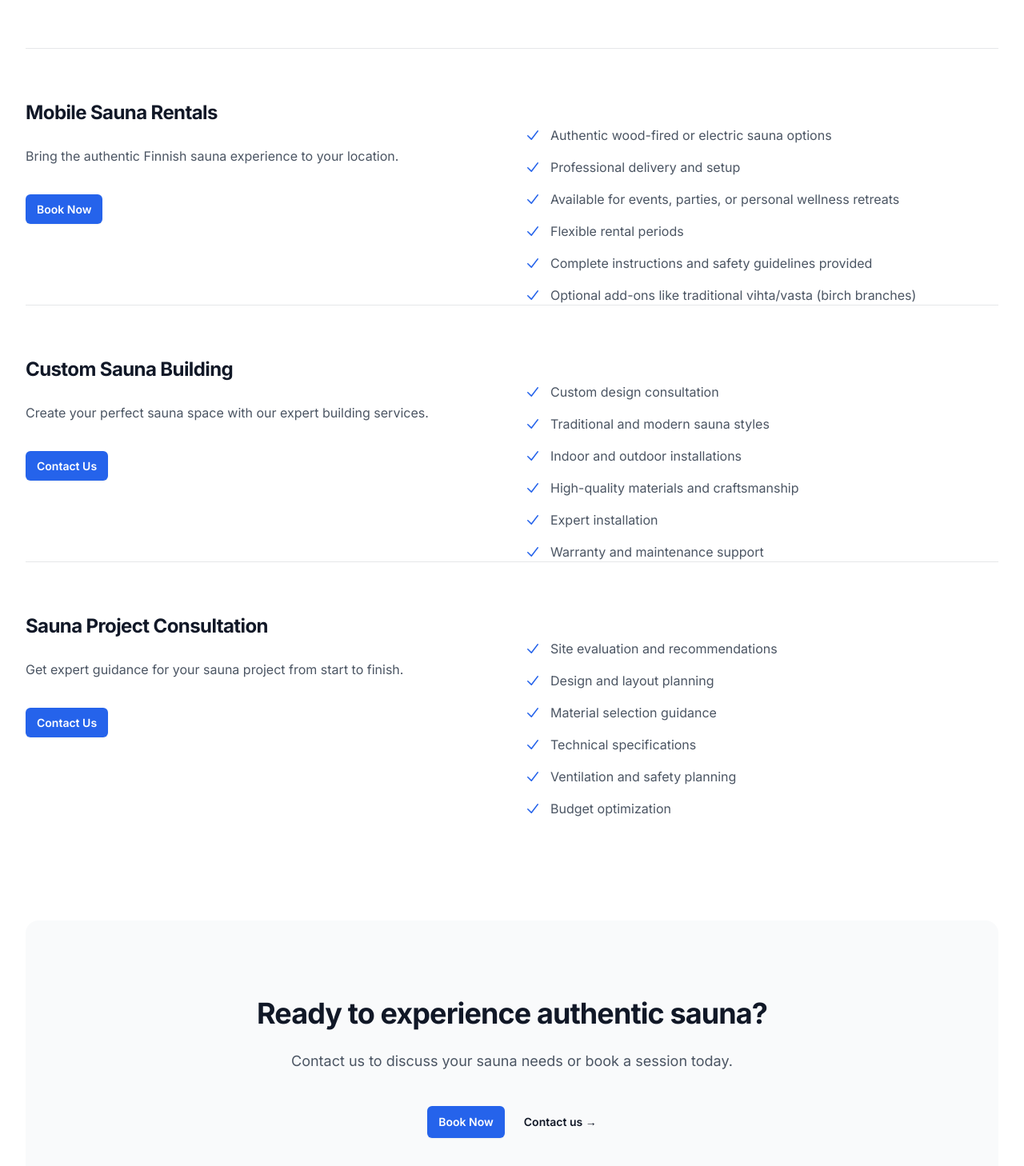
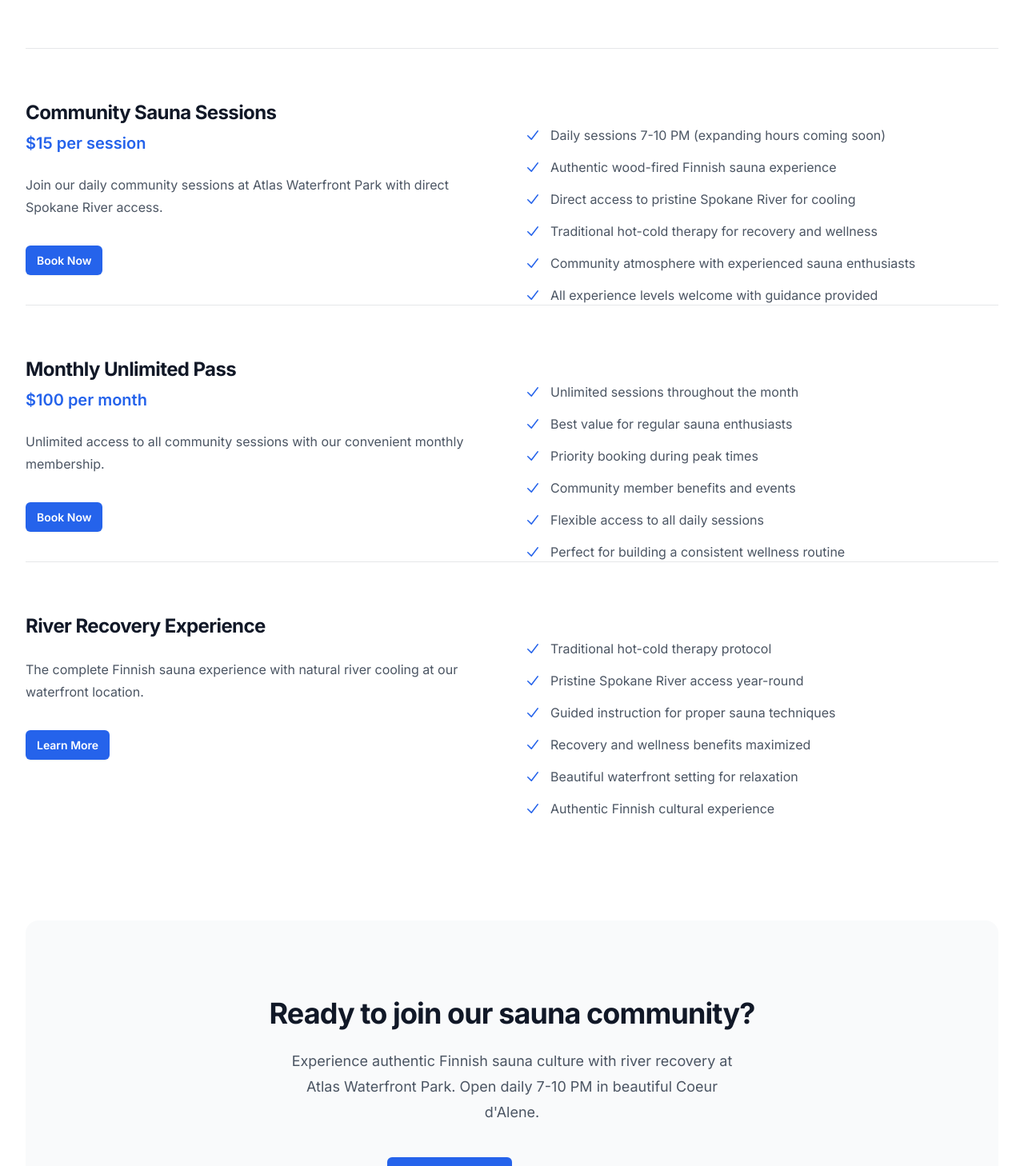
Before and after one commit to bbags1/pnwsauna, a Next.js app: page /services in a window 1280 px wide. Shown: the part 440-1898 px from the top of the page at 80% size. Built offline with nearby package versions, Linux system fonts and the light colour scheme.

Commit message:
Transform website to Atlas Waterfront Park permanent location - Updated all content to emphasize community sessions at Atlas Waterfront Park, Spokane River access, daily 7-10 PM hours,  sessions and  monthly passes

```diff
--- a/src/app/about/page.tsx
+++ b/src/app/about/page.tsx
@@ -43,17 +43,16 @@ export default function About() {
               and connection with both nature and each other.
             </p>
             <p className="mt-6 text-lg leading-8 text-gray-600">
-              Returning to the Pacific Northwest, we saw the perfect environment to nurture this tradition.
-              The region's natural beauty, outdoor lifestyle, and community-minded spirit aligned perfectly
-              with the essence of Nordic sauna culture. We founded PNW Sauna with a vision to create
-              authentic sauna experiences that bring people together and promote wellness in our corner
-              of the world.
+              Returning to the Pacific Northwest, we found the perfect location at Atlas Waterfront Park
+              in Coeur d'Alene. With direct access to the pristine Spokane River and surrounded by Idaho's
+              natural beauty, we established our permanent sauna community where traditional Finnish
+              hot-cold therapy comes alive.
             </p>
             <p className="mt-6 text-lg leading-8 text-gray-600">
-              Based in Coeur d'Alene, Idaho, we're dedicated to sharing the transformative power of
-              traditional sauna practices. Whether it's through our mobile sauna rentals, custom builds,
-              or community events, our mission is to foster connections and well-being, one sauna
-              session at a time.
+              Our daily community sessions from 7-10 PM create a welcoming space for recovery, wellness,
+              and connection. Whether you're seeking post-workout recovery, stress relief, or simply the
+              joy of authentic sauna culture with river cooling, our Atlas Waterfront location offers
+              the complete Finnish experience in Idaho's most beautiful setting.
             </p>
           </div>
           <div className="mx-auto mt-16 flex max-w-2xl sm:mt-24 lg:ml-10 lg:mr-0 lg:mt-0 lg:max-w-none lg:flex-none xl:ml-32">
@@ -133,20 +132,20 @@ export default function About() {
         </div>
         <div className="mx-auto max-w-2xl text-center">
           <h2 className="text-3xl font-bold tracking-tight text-white sm:text-4xl">
-            Experience the Magic of Sauna
+            Experience Sauna & River Recovery
           </h2>
           <p className="mx-auto mt-6 max-w-xl text-lg leading-8 text-gray-300">
-            Join us in building a vibrant sauna community in the Pacific Northwest.
+            Join our vibrant community at Atlas Waterfront Park. Daily sessions 7-10 PM with direct Spokane River access.
           </p>
           <div className="mt-10 flex items-center justify-center gap-x-6">
             <Link
               href="https://flutterwbdev.azurewebsites.net/#/tenantDetails?tenantName=PNW_Sauna_LLC"
               className="rounded-md bg-white px-3.5 py-2.5 text-sm font-semibold text-gray-900 shadow-sm hover:bg-gray-100 focus-visible:outline focus-visible:outline-2 focus-visible:outline-offset-2 focus-visible:outline-white"
             >
-              Book a Session
+              Book Session - $15
             </Link>
             <Link href="/contact" className="text-sm font-semibold leading-6 text-white">
-              Contact us <span aria-hidden="true">→</span>
+              Visit our location <span aria-hidden="true">→</span>
             </Link>
           </div>
         </div>
--- a/src/app/contact/page.tsx
+++ b/src/app/contact/page.tsx
@@ -57,10 +57,10 @@ export default function Contact() {
                 <div className="aspect-[1155/678] w-[72.1875rem] bg-gradient-to-br from-blue-100 to-blue-800 opacity-20" />
               </div>
             </div>
-            <h2 className="text-3xl font-bold tracking-tight text-gray-900">Get in Touch</h2>
+            <h2 className="text-3xl font-bold tracking-tight text-gray-900">Visit Our Sauna</h2>
             <p className="mt-6 text-lg leading-8 text-gray-600">
-              Have questions about our services? Want to book a sauna session or discuss a custom build?
-              We're here to help you experience authentic Finnish sauna culture.
+              Join us at our permanent location at Atlas Waterfront Park for daily community sauna sessions.
+              Experience authentic Finnish sauna culture with direct Spokane River access for traditional hot-cold therapy.
             </p>
             <dl className="mt-10 space-y-4 text-base leading-7 text-gray-600">
               <div className="flex gap-x-4">
@@ -70,7 +70,16 @@ export default function Contact() {
                     <path strokeLinecap="round" strokeLinejoin="round" d="M2.25 21h19.5m-18-18v18m10.5-18v18m6-13.5V21M6.75 6.75h.75m-.75 3h.75m-.75 3h.75m3-6h.75m-.75 3h.75m-.75 3h.75M6.75 21v-3.375c0-.621.504-1.125 1.125-1.125h2.25c.621 0 1.125.504 1.125 1.125V21M3 3h12m-.75 4.5H21m-3.75 3.75h.008v.008h-.008v-.008zm0 3h.008v.008h-.008v-.008zm0 3h.008v.008h-.008v-.008z" />
                   </svg>
                 </dt>
-                <dd>Coeur d'Alene, Idaho</dd>
+                <dd>Atlas Waterfront Park<br />2411 N Atlas Rd, Coeur d'Alene, ID 83814</dd>
+              </div>
+              <div className="flex gap-x-4">
+                <dt className="flex-none">
+                  <span className="sr-only">Hours</span>
+                  <svg className="h-7 w-6 text-gray-400" fill="none" viewBox="0 0 24 24" strokeWidth="1.5" stroke="currentColor" aria-hidden="true">
+                    <path strokeLinecap="round" strokeLinejoin="round" d="M12 6v6h4.5m4.5 0a9 9 0 11-18 0 9 9 0 0118 0z" />
+                  </svg>
+                </dt>
+                <dd>Daily 7-10 PM<br /><span className="text-sm text-gray-500">Expanding hours coming soon</span></dd>
               </div>
               <div className="flex gap-x-4">
                 <dt className="flex">
@@ -92,7 +101,7 @@ export default function Contact() {
                 href="https://flutterwbdev.azurewebsites.net/#/tenantDetails?tenantName=PNW_Sauna_LLC"
                 className="rounded-md bg-blue-600 px-3.5 py-2.5 text-sm font-semibold text-white shadow-sm hover:bg-blue-500 focus-visible:outline focus-visible:outline-2 focus-visible:outline-offset-2 focus-visible:outline-blue-600"
               >
-                Book Now
+                Book Session - $15
               </Link>
             </div>
           </div>
--- a/src/app/page.tsx
+++ b/src/app/page.tsx
@@ -7,27 +7,27 @@ import VideoPlayer from '@/components/VideoPlayer'
 
 const services = [
   {
-    name: 'Mobile Sauna Rentals',
-    description: 'Experience authentic Finnish sauna at your location. Perfect for events, parties, or personal wellness retreats.',
-    href: '/services#rentals',
+    name: 'Community Sauna Sessions',
+    description: 'Join our daily community sessions at our permanent location overlooking the Spokane River. Perfect for recovery and relaxation.',
+    href: '/services#community',
     imageSrc: '/images/IMG_2089.jpg',
+  },
+  {
+    name: 'Monthly Unlimited Pass',
+    description: 'Unlimited access to our community sessions with a convenient monthly membership. Best value for regular sauna enthusiasts.',
+    href: '/services#membership',
+    imageSrc: '/images/IMG_2082.jpg',
+  },
+  {
+    name: 'River Recovery Experience',
+    description: 'Cool off naturally in the pristine Spokane River after your sauna session for the ultimate Finnish recovery experience.',
+    href: '/services#recovery',
+    imageSrc: '/images/IMG_2087.jpg',
   },
   {
     name: 'Custom Sauna Building',
     description: 'From design to construction, we create custom saunas tailored to your space and preferences.',
     href: '/contact',
-    imageSrc: '/images/IMG_2082.jpg',
-  },
-  {
-    name: 'Sauna Consultation',
-    description: 'Expert guidance for your sauna project, ensuring authentic design and optimal functionality.',
-    href: '/contact',
-    imageSrc: '/images/IMG_2087.jpg',
-  },
-  {
-    name: 'Public Events',
-    description: 'Join our community events and experience the social and health benefits of traditional sauna culture.',
-    href: '/events',
     imageSrc: '/images/IMG_2083.jpg',
   },
 ]
@@ -43,19 +43,19 @@ export default function Home() {
             <div className="mx-auto max-w-2xl">
               <div className="max-w-lg">
                 <h1 className="mt-10 text-4xl font-bold tracking-tight text-gray-900 sm:text-6xl">
-                  Experience Authentic Finnish Sauna in Idaho
+                  Experience Authentic Finnish Sauna at Atlas Waterfront Park
                 </h1>
                 <p className="mt-6 text-lg leading-8 text-gray-600">
-                  PNW Sauna brings the authentic Finnish sauna experience to Coeur d'Alene and surrounding areas.
-                  Whether you're looking to rent a mobile sauna, build your own, or join our community events,
-                  we're here to share the transformative power of traditional sauna culture.
+                  Join our vibrant sauna community at our permanent location in Coeur d'Alene. Open daily 7-10 PM
+                  with direct access to the Spokane River for traditional hot-cold therapy. Experience the
+                  transformative power of authentic Finnish sauna culture in Idaho's most beautiful setting.
                 </p>
                 <div className="mt-10 flex items-center gap-x-6">
                   <Link
                     href="https://flutterwbdev.azurewebsites.net/#/tenantDetails?tenantName=PNW_Sauna_LLC"
                     className="rounded-md bg-blue-600 px-3.5 py-2.5 text-sm font-semibold text-white shadow-sm hover:bg-blue-500 focus-visible:outline focus-visible:outline-2 focus-visible:outline-offset-2 focus-visible:outline-blue-600"
                   >
-                    Book Now
+                    Book Session - $15
                   </Link>
                   <Link href="/services" className="text-sm font-semibold leading-6 text-gray-900">
                     Learn more <span aria-hidden="true">→</span>
@@ -72,10 +72,10 @@ export default function Home() {
         <div className="mx-auto max-w-2xl lg:text-center">
           <h2 className="text-base font-semibold leading-7 text-blue-600">Our Services</h2>
           <p className="mt-2 text-3xl font-bold tracking-tight text-gray-900 sm:text-4xl">
-            Everything you need for your sauna experience
+            Community Sauna Experience
           </p>
           <p className="mt-6 text-lg leading-8 text-gray-600">
-            From mobile rentals to custom builds, we provide comprehensive sauna services in the Pacific Northwest.
+            Located at Atlas Waterfront Park with direct Spokane River access for the complete Finnish sauna experience.
           </p>
         </div>
         <div className="mx-auto mt-16 grid max-w-2xl grid-cols-1 gap-x-8 gap-y-8 sm:mt-20 lg:mx-0 lg:max-w-none lg:grid-cols-2">
@@ -105,19 +105,20 @@ export default function Home() {
         </div>
         <div className="mx-auto max-w-7xl px-6 lg:px-8">
           <div className="mx-auto max-w-2xl lg:text-center">
-            <h2 className="text-base font-semibold leading-7 text-blue-400">The PNW Sauna Experience</h2>
+            <h2 className="text-base font-semibold leading-7 text-blue-400">Atlas Waterfront Park</h2>
             <p className="mt-2 text-3xl font-bold tracking-tight text-white sm:text-4xl">
-              Authentic Finnish Sauna Culture
+              Sauna & River Recovery
             </p>
             <p className="mt-6 text-lg leading-8 text-gray-300">
-              Experience the traditional Finnish sauna ritual, promoting wellness, relaxation, and community in the heart of Idaho.
+              Experience authentic Finnish hot-cold therapy with direct access to the pristine Spokane River.
+              Open daily 7-10 PM for community sessions in Idaho's most beautiful waterfront setting.
             </p>
             <div className="mt-10 flex items-center justify-center gap-x-6">
               <Link
-                href="/gallery"
+                href="/about"
                 className="text-sm font-semibold leading-6 text-blue-200 hover:text-blue-100"
               >
-                View our gallery <span aria-hidden="true">→</span>
+                Our location <span aria-hidden="true">→</span>
               </Link>
             </div>
           </div>
@@ -135,19 +136,19 @@ export default function Home() {
         </div>
         <div className="mx-auto max-w-7xl px-6 py-24 sm:py-32 lg:flex lg:items-center lg:justify-between lg:px-8">
           <h2 className="text-3xl font-bold tracking-tight text-white sm:text-4xl">
-            Ready to experience authentic sauna?
+            Ready for authentic sauna & river recovery?
             <br />
-            Book your session today.
+            Join us daily 7-10 PM at Atlas Waterfront Park.
           </h2>
           <div className="mt-10 flex items-center gap-x-6 lg:mt-0 lg:flex-shrink-0">
             <Link
               href="https://flutterwbdev.azurewebsites.net/#/tenantDetails?tenantName=PNW_Sauna_LLC"
               className="rounded-md bg-white px-3.5 py-2.5 text-sm font-semibold text-blue-600 shadow-sm hover:bg-gray-100 focus-visible:outline focus-visible:outline-2 focus-visible:outline-offset-2 focus-visible:outline-white"
             >
-              Book Now
+              Book Session - $15
             </Link>
-            <Link href="/contact" className="text-sm font-semibold leading-6 text-white">
-              Contact us <span aria-hidden="true">→</span>
+            <Link href="/services" className="text-sm font-semibold leading-6 text-white">
+              Monthly pass - $100 <span aria-hidden="true">→</span>
             </Link>
           </div>
         </div>
--- a/src/app/services/page.tsx
+++ b/src/app/services/page.tsx
@@ -2,42 +2,44 @@ import Link from 'next/link'
 
 const services = [
   {
-    id: 'rentals',
-    name: 'Mobile Sauna Rentals',
-    description: 'Bring the authentic Finnish sauna experience to your location.',
+    id: 'community',
+    name: 'Community Sauna Sessions',
+    description: 'Join our daily community sessions at Atlas Waterfront Park with direct Spokane River access.',
     features: [
-      'Authentic wood-fired or electric sauna options',
-      'Professional delivery and setup',
-      'Available for events, parties, or personal wellness retreats',
-      'Flexible rental periods',
-      'Complete instructions and safety guidelines provided',
-      'Optional add-ons like traditional vihta/vasta (birch branches)',
+      'Daily sessions 7-10 PM (expanding hours coming soon)',
+      'Authentic wood-fired Finnish sauna experience',
+      'Direct access to pristine Spokane River for cooling',
+      'Traditional hot-cold therapy for recovery and wellness',
+      'Community atmosphere with experienced sauna enthusiasts',
+      'All experience levels welcome with guidance provided',
     ],
+    price: '$15 per session'
   },
   {
-    id: 'building',
-    name: 'Custom Sauna Building',
-    description: 'Create your perfect sauna space with our expert building services.',
+    id: 'membership',
+    name: 'Monthly Unlimited Pass',
+    description: 'Unlimited access to all community sessions with our convenient monthly membership.',
     features: [
-      'Custom design consultation',
-      'Traditional and modern sauna styles',
-      'Indoor and outdoor installations',
-      'High-quality materials and craftsmanship',
-      'Expert installation',
-      'Warranty and maintenance support',
+      'Unlimited sessions throughout the month',
+      'Best value for regular sauna enthusiasts',
+      'Priority booking during peak times',
+      'Community member benefits and events',
+      'Flexible access to all daily sessions',
+      'Perfect for building a consistent wellness routine',
     ],
+    price: '$100 per month'
   },
   {
-    id: 'consultation',
-    name: 'Sauna Project Consultation',
-    description: 'Get expert guidance for your sauna project from start to finish.',
+    id: 'recovery',
+    name: 'River Recovery Experience',
+    description: 'The complete Finnish sauna experience with natural river cooling at our waterfront location.',
     features: [
-      'Site evaluation and recommendations',
-      'Design and layout planning',
-      'Material selection guidance',
-      'Technical specifications',
-      'Ventilation and safety planning',
-      'Budget optimization',
+      'Traditional hot-cold therapy protocol',
+      'Pristine Spokane River access year-round',
+      'Guided instruction for proper sauna techniques',
+      'Recovery and wellness benefits maximized',
+      'Beautiful waterfront setting for relaxation',
+      'Authentic Finnish cultural experience',
     ],
   },
 ]
@@ -49,10 +51,10 @@ export default function Services() {
         <div className="mx-auto max-w-2xl lg:text-center">
           <h2 className="text-base font-semibold leading-7 text-blue-600">Our Services</h2>
           <p className="mt-2 text-3xl font-bold tracking-tight text-gray-900 sm:text-4xl">
-            Comprehensive Sauna Solutions
+            Atlas Waterfront Park Sauna Experience
           </p>
           <p className="mt-6 text-lg leading-8 text-gray-600">
-            From mobile rentals to custom builds, we provide everything you need to experience authentic Finnish sauna culture.
+            Experience authentic Finnish sauna culture at our permanent location with direct Spokane River access for traditional hot-cold therapy.
           </p>
         </div>
 
@@ -61,9 +63,12 @@ export default function Services() {
             <div key={service.id} id={service.id} className="flex flex-col gap-x-8 gap-y-10 border-t border-gray-900/10 pt-16 lg:flex-row">
               <div className="lg:w-1/2">
                 <h2 className="text-2xl font-bold tracking-tight text-gray-900">{service.name}</h2>
+                {service.price && (
+                  <p className="mt-2 text-xl font-semibold text-blue-600">{service.price}</p>
+                )}
                 <p className="mt-6 text-base leading-7 text-gray-600">{service.description}</p>
                 <div className="mt-10">
-                  {service.id === 'rentals' ? (
+                  {(service.id === 'community' || service.id === 'membership') ? (
                     <Link
                       href="https://flutterwbdev.azurewebsites.net/#/tenantDetails?tenantName=PNW_Sauna_LLC"
                       className="rounded-md bg-blue-600 px-3.5 py-2.5 text-sm font-semibold text-white shadow-sm hover:bg-blue-500 focus-visible:outline focus-visible:outline-2 focus-visible:outline-offset-2 focus-visible:outline-blue-600"
@@ -75,7 +80,7 @@ export default function Services() {
                       href="/contact"
                       className="rounded-md bg-blue-600 px-3.5 py-2.5 text-sm font-semibold text-white shadow-sm hover:bg-blue-500 focus-visible:outline focus-visible:outline-2 focus-visible:outline-offset-2 focus-visible:outline-blue-600"
                     >
-                      Contact Us
+                      Learn More
                     </Link>
                   )}
                 </div>
@@ -100,20 +105,21 @@ export default function Services() {
           <div className="mx-auto max-w-7xl px-6 lg:px-8">
             <div className="mx-auto max-w-2xl text-center">
               <h2 className="text-3xl font-bold tracking-tight text-gray-900 sm:text-4xl">
-                Ready to experience authentic sauna?
+                Ready to join our sauna community?
               </h2>
               <p className="mx-auto mt-6 max-w-xl text-lg leading-8 text-gray-600">
-                Contact us to discuss your sauna needs or book a session today.
+                Experience authentic Finnish sauna culture with river recovery at Atlas Waterfront Park.
+                Open daily 7-10 PM in beautiful Coeur d'Alene.
               </p>
               <div className="mt-10 flex items-center justify-center gap-x-6">
                 <Link
                   href="https://flutterwbdev.azurewebsites.net/#/tenantDetails?tenantName=PNW_Sauna_LLC"
                   className="rounded-md bg-blue-600 px-3.5 py-2.5 text-sm font-semibold text-white shadow-sm hover:bg-blue-500 focus-visible:outline focus-visible:outline-2 focus-visible:outline-offset-2 focus-visible:outline-blue-600"
                 >
-                  Book Now
+                  Book Session - $15
                 </Link>
                 <Link href="/contact" className="text-sm font-semibold leading-6 text-gray-900">
-                  Contact us <span aria-hidden="true">→</span>
+                  Visit our location <span aria-hidden="true">→</span>
                 </Link>
               </div>
             </div>
```
